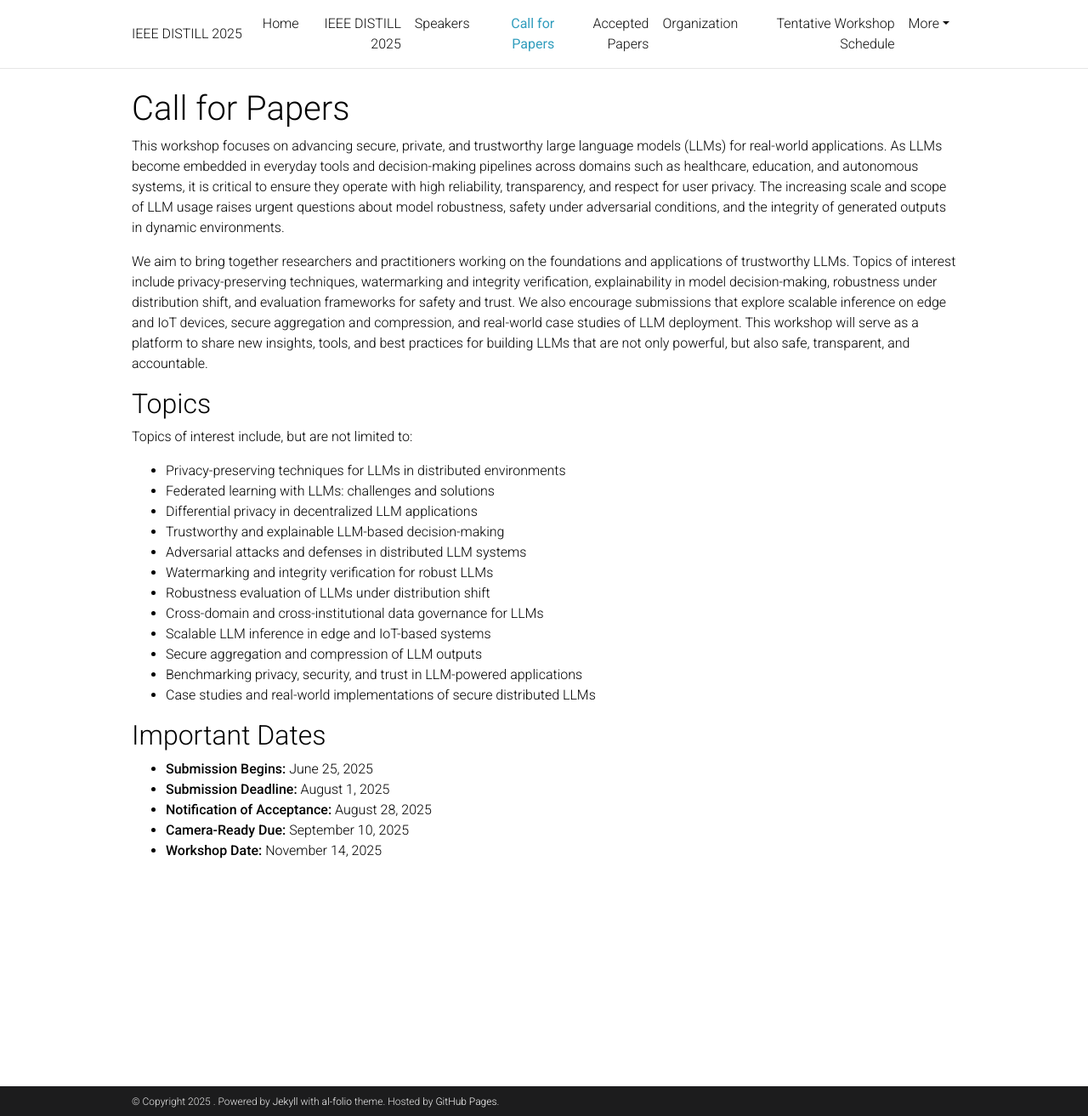
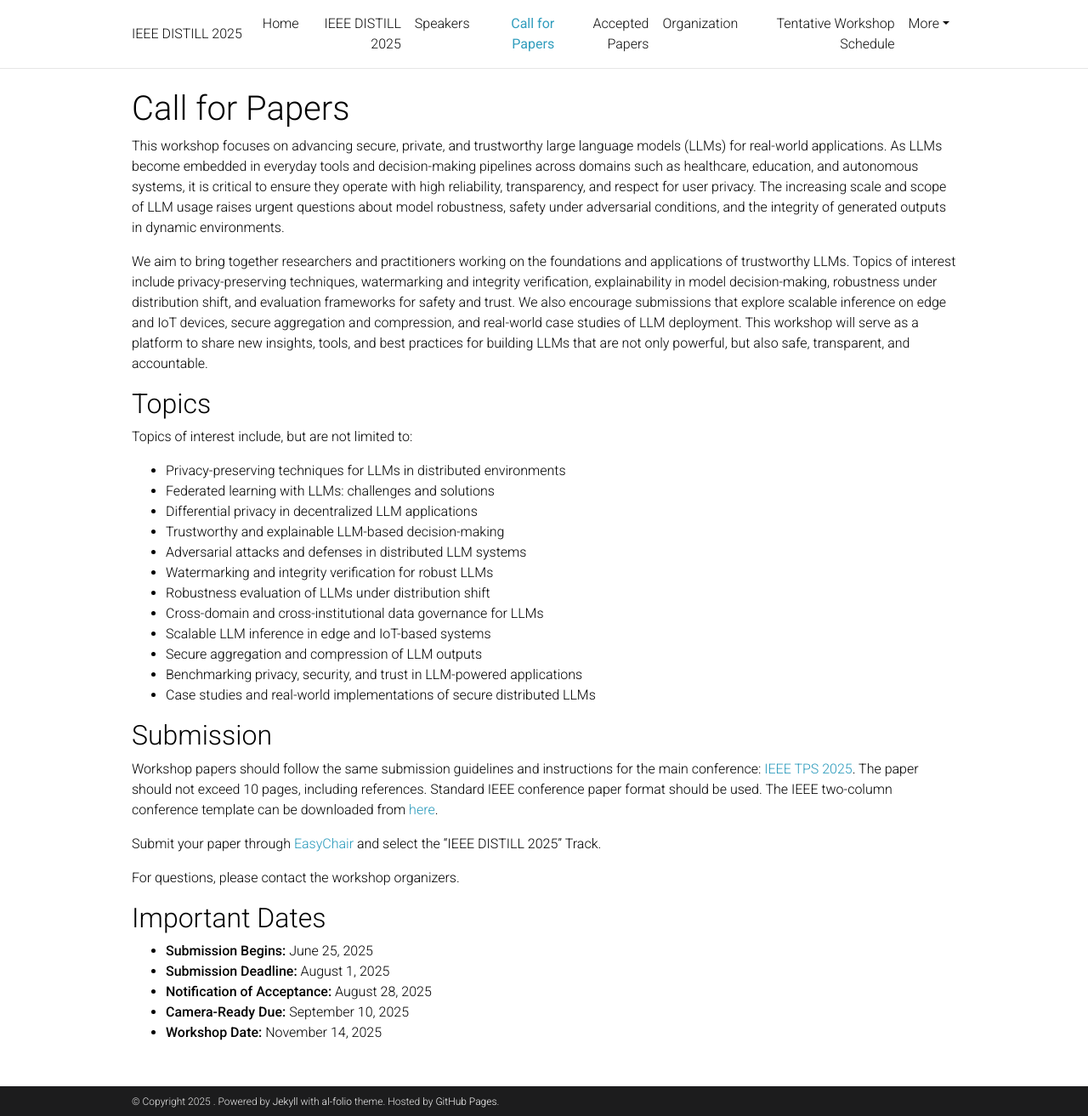
Before and after one commit to ieeedistill/ieeedistill.github.io, a Jekyll site: the page built from _pages/call_for_paper.md, in a window 1280 px wide and 1313 px high. Shown: the whole window at 85% size. Built offline with Jekyll 4.4.1, drawn with Linux system fonts in a browser that asks for light colours; comment, search, counter and statistics services are not loaded; a style sheet for code colours, icons or effects is not loaded.

Commit message:
Update call_for_paper.md

```diff
--- a/_pages/call_for_paper.md
+++ b/_pages/call_for_paper.md
@@ -29,6 +29,14 @@ Topics of interest include, but are not limited to:
 - Benchmarking privacy, security, and trust in LLM-powered applications
 - Case studies and real-world implementations of secure distributed LLMs
 
+
+## Submission
+Workshop papers should follow the same submission guidelines and instructions for the main conference: [IEEE TPS 2025](https://www.sis.pitt.edu/lersais/conference/tps/2025/). The paper should not exceed 10 pages, including references. Standard IEEE conference paper format should be used. The IEEE two-column conference template can be downloaded from [here](https://www.ieee.org/conferences/publishing/templates).
+
+Submit your paper through [EasyChair](https://easychair.org/account2/signin?l=7661155834746278132) and select the "IEEE DISTILL 2025" Track.
+
+For questions, please contact the workshop organizers.
+
 ## Important Dates
 
 - **Submission Begins:** June 25, 2025
```
